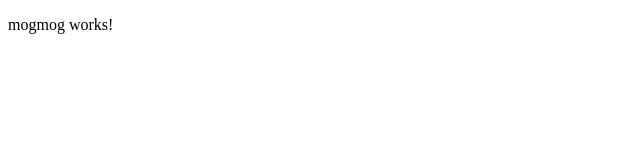
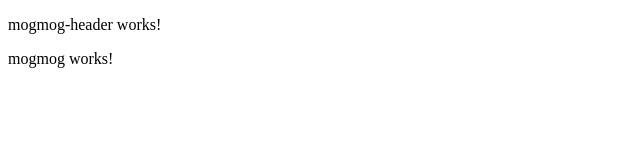
Before and after one commit to kasaharu/trace-on, an Angular app: page /mogmog in a window 1280 px wide. Shown: the top 160 px of the page, without its empty margins (0-640 px from the left). Built offline with nearby package versions, Linux system fonts and the light colour scheme.

Commit message:
MogmogComponent から MogmogHeaderComponent を呼び出し

```diff
--- a/src/app/components/mogmog/mogmog.component.html
+++ b/src/app/components/mogmog/mogmog.component.html
@@ -1,3 +1,4 @@
+<app-mogmog-header></app-mogmog-header>
 <p>
   mogmog works!
 </p>
```
Also changed, not shown: 1 other file (tests, documents, lock files or other folders).
